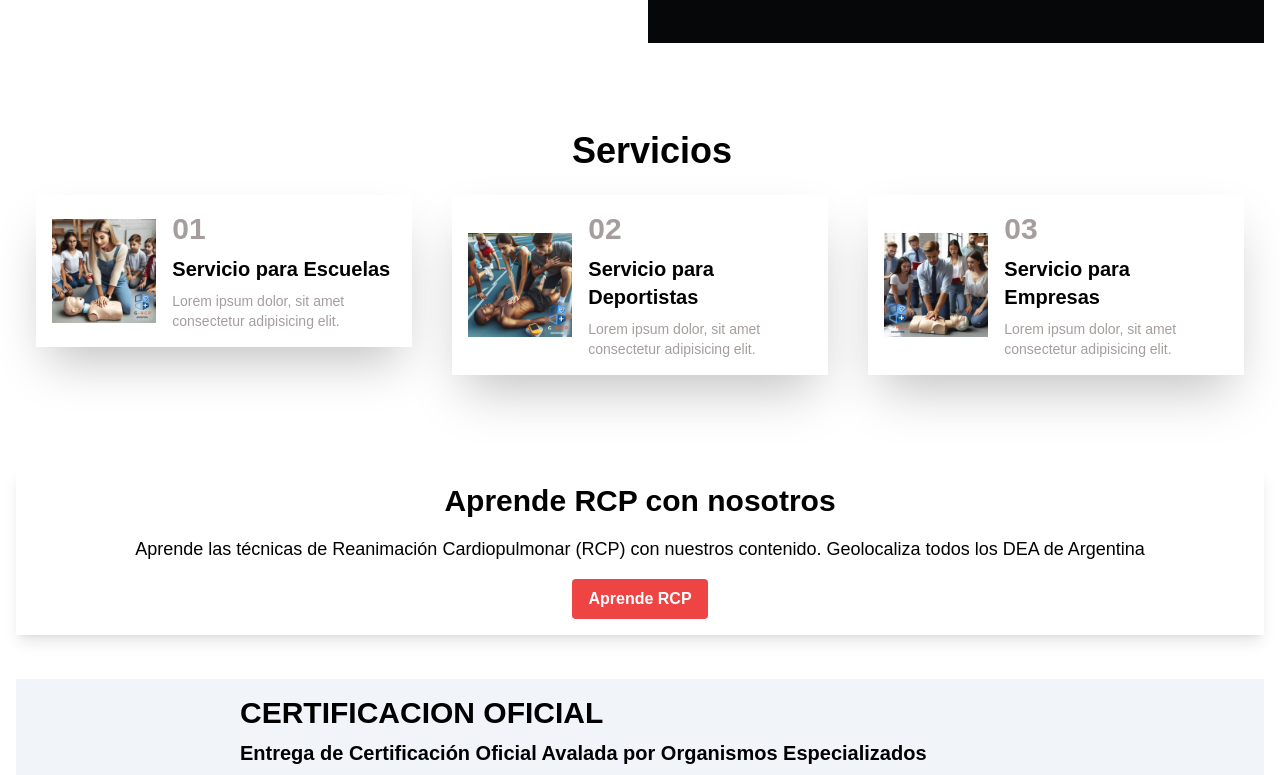
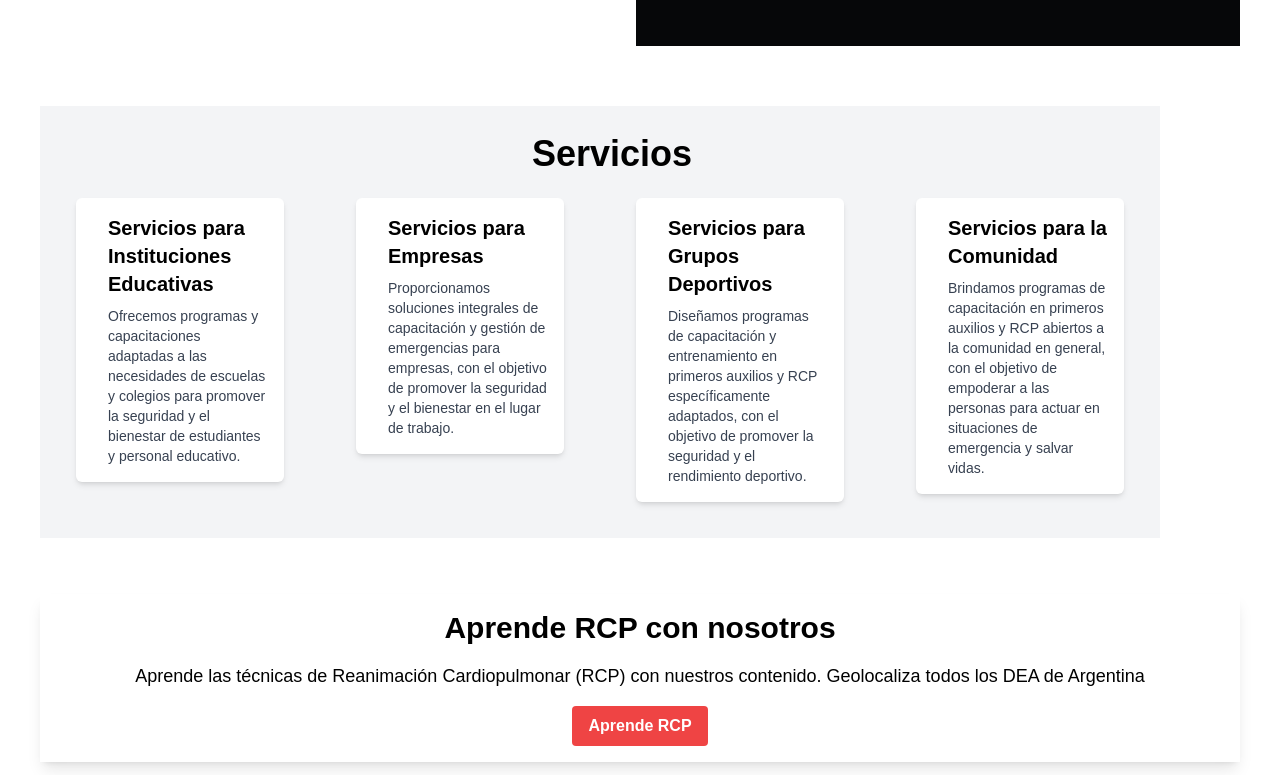
Before and after one commit to julianperuzzi/G-RCP-ARGENTINA, a React (Vite) app: page / in a window 1280 px wide. Shown: the part 665-1440 px from the top of the page. Built offline with nearby package versions, Linux system fonts and the light colour scheme.

Commit message:
cambio de visual servicios

```diff
--- a/src/App.jsx
+++ b/src/App.jsx
@@ -4,7 +4,7 @@ import ScrollToTop from './components/ScrollToTop';
 import Header from './components/Header';
 import { Footer } from './components/Footer';
 import { About } from './pages/About';
-import { Equipo } from './pages/Equipo';
+import { Nosotros } from './pages/Nosotros';
 import { EscuelasPage } from './pages/EscuelasPage';
 import BlogPage from './pages/BlogPage';
 import AprendeRCP from './pages/AprendeRCP';
@@ -22,7 +22,7 @@ function App() {
       <ScrollToTop />
       <Routes>
         <Route path="/" element={<About />} />
-        <Route path="/Nosotros" element={<Equipo />} />
+        <Route path="/Nosotros" element={<Nosotros />} />
         <Route path="/Escuelas" element={<EscuelasPage />} />
         <Route path="/News" element={<BlogPage />} />
         <Route path="/rcp" element={<AprendeRCP />} />
--- a/src/components/Servicios.jsx
+++ b/src/components/Servicios.jsx
@@ -1,50 +1,43 @@
 import React from 'react';
 import { Link } from 'react-router-dom'; // Importa Link desde react-router-dom
-import img1 from '../assets/img servicios/Fomentando Héroes en las Aulas (1).png';
-import img2 from '../assets/img servicios/G - R C P DEPORTISTAS.png';
-import img3 from '../assets/img servicios/G - R C P EMPRESAS.png';
 
 export const Servicios = () => {
   return (
-    <section className="my-4 p-3">
-      <h1 className="text-4xl text-center pt-4 pl-3c font-bold pl-6">Servicios</h1>
-      <div className="lg:flex lg:gap-10 p-2">
-
-        <Link to="/Servicios" className="w-full">
-          <article className="bg-white shadow-2xl flex items-center p-4 my-4 hover:scale-105 hover:bg-gray-900 hover:text-white transition-transform duration-200 ease-in-out">
-            <div className="w-40 overflow-hidden">
-              <img src={img1} alt="" className="w-full h-full" />
-            </div>
+    <section className="my-4 p-3 bg-gray-100">
+      <h1 className="text-4xl text-center pt-4 pl-6 font-bold">Servicios</h1>
+      <div className="flex  lg:gap-10 p-2 overflow-x-auto">
+        <Link to="/Servicios" className="flex-shrink-0">
+          <article className="bg-white shadow-md rounded-md flex items-center p-4 m-4 hover:shadow-lg transition duration-300 ease-in-out transform hover:scale-105 max-w-52">
             <div className="ml-4">
-              <p className="text-GrisClaro text-3xl font-bold mb-2">01</p>
-              <h2 className="font-bold text-xl mb-2 hover:text-SoftOrange cursor-pointer">Servicio para Escuelas</h2>
-              <p className="text-GrisClaro text-sm">Lorem ipsum dolor, sit amet consectetur adipisicing elit.</p>
+              <h2 className="font-bold text-xl mb-2 hover:text-SoftOrange cursor-pointer">Servicios para Instituciones Educativas</h2>
+              <p className="text-gray-700 text-sm">Ofrecemos programas y capacitaciones adaptadas a las necesidades de escuelas y colegios para promover la seguridad y el bienestar de estudiantes y personal educativo.</p>
             </div>
           </article>
         </Link>
 
-        <Link to="/Servicios" className="w-full">
-          <article className="bg-white shadow-2xl flex items-center p-4 my-4 hover:scale-105 hover:bg-gray-900 hover:text-white transition-transform duration-300 ease-in-out">
-            <div className="w-40 overflow-hidden">
-              <img src={img2} alt="" className="w-full h-full" />
-            </div>
+        <Link to="/Servicios" className="flex-shrink-0">
+          <article className="bg-white shadow-md rounded-md flex items-center p-4 m-4 hover:shadow-lg transition duration-300 ease-in-out transform hover:scale-105 max-w-52">
             <div className="ml-4">
-              <p className="text-GrisClaro text-3xl font-bold mb-2">02</p>
-              <h2 className="font-bold text-xl mb-2 hover:text-SoftOrange cursor-pointer">Servicio para Deportistas</h2>
-              <p className="text-GrisClaro text-sm">Lorem ipsum dolor, sit amet consectetur adipisicing elit.</p>
+              <h2 className="font-bold text-xl mb-2 hover:text-SoftOrange cursor-pointer">Servicios para Empresas</h2>
+              <p className="text-gray-700 text-sm">Proporcionamos soluciones integrales de capacitación y gestión de emergencias para empresas, con el objetivo de promover la seguridad y el bienestar en el lugar de trabajo.</p>
             </div>
           </article>
         </Link>
 
-        <Link to="/Servicios" className="w-full">
-          <article className="bg-white shadow-2xl flex items-center p-4 mt-4 hover:scale-105 hover:bg-gray-900 hover:text-white transition-transform duration-300 ease-in-out">
-            <div className="w-40 overflow-hidden">
-              <img src={img3} alt="" className="w-full h-full" />
+        <Link to="/Servicios" className="flex-shrink-0">
+          <article className="bg-white shadow-md rounded-md flex items-center p-4 m-4 hover:shadow-lg transition duration-300 ease-in-out transform hover:scale-105 max-w-52">
+            <div className="ml-4">
+              <h2 className="font-bold text-xl mb-2 hover:text-SoftOrange cursor-pointer">Servicios para Grupos Deportivos</h2>
+              <p className="text-gray-700 text-sm">Diseñamos programas de capacitación y entrenamiento en primeros auxilios y RCP específicamente adaptados, con el objetivo de promover la seguridad y el rendimiento deportivo.</p>
             </div>
+          </article>
+        </Link>
+
+        <Link to="/Servicios" className="flex-shrink-0">
+          <article className="bg-white shadow-md rounded-md flex items-center p-4 m-4 hover:shadow-lg transition duration-300 ease-in-out transform hover:scale-105 max-w-52">
             <div className="ml-4">
-              <p className="text-GrisClaro text-3xl font-bold mb-2">03</p>
-              <h2 className="font-bold text-xl mb-2 hover:text-SoftOrange cursor-pointer">Servicio para Empresas</h2>
-              <p className="text-GrisClaro text-sm">Lorem ipsum dolor, sit amet consectetur adipisicing elit.</p>
+              <h2 className="font-bold text-xl mb-2 hover:text-SoftOrange cursor-pointer">Servicios para la Comunidad</h2>
+              <p className="text-gray-700 text-sm">Brindamos programas de capacitación en primeros auxilios y RCP abiertos a la comunidad en general, con el objetivo de empoderar a las personas para actuar en situaciones de emergencia y salvar vidas.</p>
             </div>
           </article>
         </Link>
--- a/src/pages/About.jsx
+++ b/src/pages/About.jsx
@@ -2,7 +2,7 @@ import React from 'react';
 import { MainArticle } from "../components/MainArticle";
 import { Blog } from "../components/Blog";
 import { Servicios } from "../components/Servicios";
-import { Equipo } from "./Equipo";
+import { Nosotros } from "./Nosotros";
 import { Certificacion } from "../components/Certificacion";
 import { Teoria } from "../components/Teoria";
 import ListonInfinito from "../components/ListonInfinito";
@@ -11,7 +11,7 @@ import { Link } from 'react-router-dom';
 
 export const About = () => {
   return (
-    <aside className='animate-fade-in'>
+    <aside className='animate-fade-in lg:mx-6'>
       <div id="main-article" className={`xl:flex xl:gap-8 px-4 pt-1 `}>
         <MainArticle />
         <Blog />
--- a/src/pages/EscuelasPage.jsx
+++ b/src/pages/EscuelasPage.jsx
@@ -83,7 +83,7 @@ export const EscuelasPage = () => {
   ];
 
   return (
-    <div className="mx-auto py-8 p-4 animate-fade-in">
+    <div className="mx-auto py-8 p-4 animate-fade-in lg:mx-6">
       <h1 className="text-3xl font-bold mb-8">Planes de Capacitación para Escuelas</h1>
       <div className="grid grid-cols-1 sm:grid-cols-2 lg:grid-cols-3 gap-4">
         {planesData.map((plan, index) => (
--- a/src/pages/ServiciosPages.jsx
+++ b/src/pages/ServiciosPages.jsx
@@ -6,31 +6,40 @@ import img2Before from '../assets/img servicios/G - R C P DEPORTISTAS.png';
 import img2After from '../assets/img servicios/servicio para deportistas 16-9.png';
 import img3Before from '../assets/img servicios/G - R C P EMPRESAS.png';
 import img3After from '../assets/img servicios/servicio para empresas 16-9.png';
-
+import img4Before from '../assets/img servicios/G - R C P Comunidad 1.jpg';
+import img4After from '../assets/img servicios/G - R C P Comunidad.jpg';
 const serviciosData = [
   {
     id: 1,
-    title: 'Servicio para Escuelas',
+    title: 'Capacitaciones para Instituciones Educativas',
     description: 'Lorem ipsum dolor, sit amet consectetur adipisicing elit.',
-    info: 'Lorem ipsum dolor sit amet consectetur adipisicing elit. Quae repellat dolorum voluptas eius tempore natus animi eum aliquam nisi optio numquam mollitia cupiditate est, corrupti suscipit placeat accusamus ut unde!',
+    info: 'Ofrecemos programas y capacitaciones adaptadas a las necesidades de escuelas y colegios para promover la seguridad y el bienestar de estudiantes y personal educativo.',
     imageBefore: img1Before,
     imageAfter: img1After,
   },
   {
     id: 2,
-    title: 'Servicio para Deportistas',
+    title: 'Capacitaciones para Grupos Deportivos',
     description: 'Lorem ipsum dolor, sit amet consectetur adipisicing elit.',
-    info: 'Lorem ipsum dolor sit amet consectetur adipisicing elit. Quae repellat dolorum voluptas eius tempore natus animi eum aliquam nisi optio numquam mollitia cupiditate est, corrupti suscipit placeat accusamus ut unde!',
+    info: 'Diseñamos programas de capacitación y entrenamiento en primeros auxilios y RCP específicamente adaptados para atletas y equipos deportivos, con el objetivo de promover la seguridad y el rendimiento deportivo.',
     imageBefore: img2Before,
     imageAfter: img2After,
   },
   {
     id: 3,
-    title: 'Servicio para Empresas',
+    title: 'Capacitaciones Empresariales',
     description: 'Lorem ipsum dolor, sit amet consectetur adipisicing elit.',
-    info: 'Lorem ipsum dolor sit amet consectetur adipisicing elit. Quae repellat dolorum voluptas eius tempore natus animi eum aliquam nisi optio numquam mollitia cupiditate est, corrupti suscipit placeat accusamus ut unde!',
+    info: 'Proporcionamos soluciones integrales de capacitación y gestión de emergencias para empresas, con el objetivo de promover la seguridad y el bienestar en el lugar de trabajo.',
     imageBefore: img3Before,
     imageAfter: img3After,
+  },
+  {
+    id: 4,
+    title: 'Capacitación para Comunidad General',
+    description: 'Lorem ipsum dolor, sit amet consectetur adipisicing elit.',
+    info: 'Brindamos programas de capacitación en primeros auxilios y RCP abiertos a la comunidad en general, con el objetivo de empoderar a las personas para actuar en situaciones de emergencia y salvar vidas.',
+    imageBefore: img4Before,
+    imageAfter: img4After,
   },
 ];
 
@@ -46,22 +55,22 @@ const ServiciosPages = () => {
   };
 
   return (
-    <section className="bg-slate-200 my-4 p-3 animate-fade-in">
-      <div className="p-2 md:w-2/3 md:mx-auto">
-        <h1 className="text-zinc-700 text-4xl pt-4 pl-3c font-bold pl-6">Servicios</h1>
+    <section className="  my-4 p-3 animate-fade-in bg-slate-100">
+      <div className= "  p-2 md:w-2/3 md:mx-auto">
+        <h1 className="text-zinc-900 text-4xl pt-4 pl-3c font-bold pl-6">Servicios</h1>
         {serviciosData.map((service) => (
           <article
             key={service.id}
-            className="bg-white shadow-lg flex items-center p-4 my-2 transition-transform duration-200 ease-in-out hover:bg-slate-800 hover:text-white cursor-pointer"
+            className="bg-white shadow-lg flex items-center p-4 my-2 hover:bg-orange-600 hover:text-white cursor-pointer transition duration-300 ease-in-out transform hover:scale-105"
             onClick={() => handleServiceClick(service.id)}
           >
             <div className="w-40 overflow-hidden">
               <img src={selectedService === service.id ? service.imageAfter : service.imageBefore} alt="" className="w-full h-full" /> {/* Mostrar la segunda imagen si el servicio está seleccionado */}
             </div>
             <div className="ml-4">
-              <p className="text-GrisClaro text-3xl font-bold mb-2">{service.id}</p>
+              <p className="text-gray-300 text-3xl font-bold mb-2">0{service.id}</p>
               <h2 className="font-bold text-xl mb-2">{service.title}</h2>
-              <p className="text-GrisClaro text-sm">{service.description}</p>
+              <p className="text-sm">{service.description}</p>
             </div>
           </article>
         ))}
```
Also changed, not shown: src/components/Header.jsx (+6 -7 lines), src/pages/Nosotros.jsx (renamed from src/pages/Equipo.jsx, +17 -7 lines), src/assets/img servicios/G - R C P Comunidad 1.jpg (added), src/assets/img servicios/G - R C P Comunidad.jpg (added).
